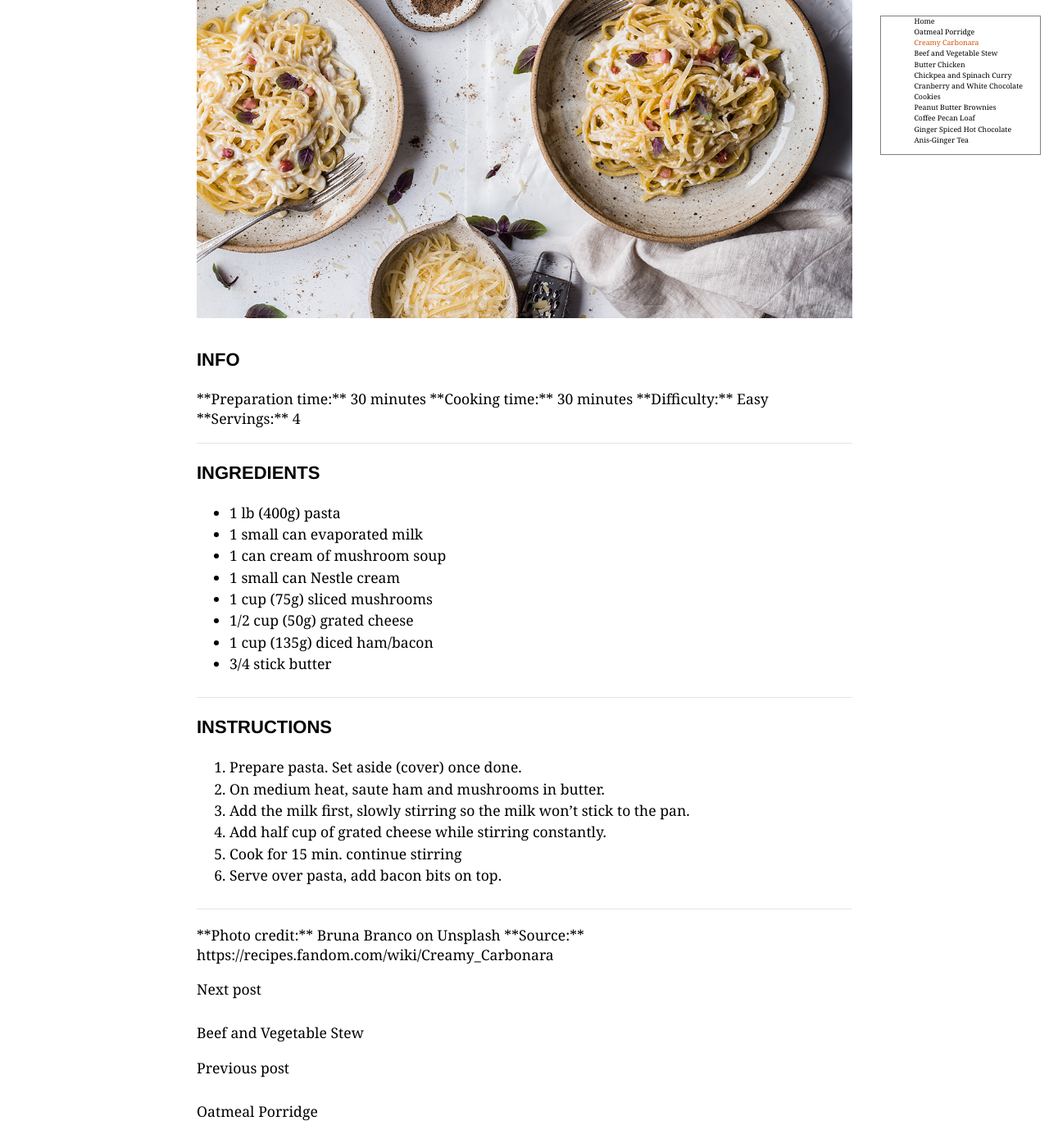
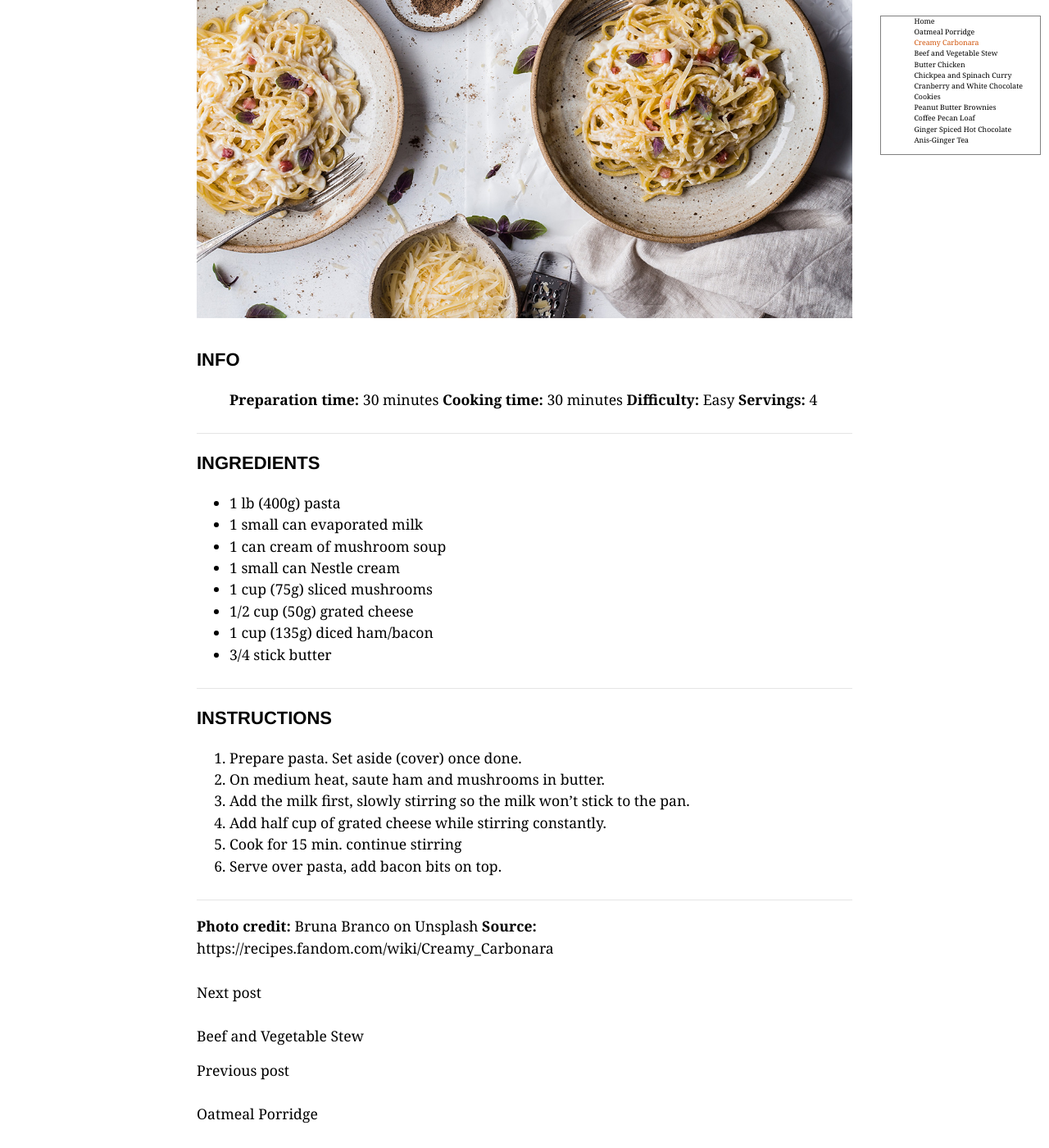
Before and after one commit to AgneteSteine/agnetesteine.github.io, a Jekyll site: the page built from _recipes/recipe3.markdown, in a window 1280 px wide and 1400 px high, scrolled down 458 px. Shown: the whole window at 82% size. Built offline with Jekyll 4.4.1, drawn with Linux system fonts in a browser that asks for light colours.

Commit message:
Block quote

```diff
--- a/_recipes/recipe3.markdown
+++ b/_recipes/recipe3.markdown
@@ -21,15 +21,12 @@ Spaghetti Carbonara is a known classic that probably many of you have ordered at
 
 
 ### INFO
-<div class="info">
-**Preparation time:** 30 minutes
 
-**Cooking time:** 30 minutes
+>**Preparation time:** 30 minutes
+>**Cooking time:** 30 minutes
+>**Difficulty:** Easy
+>**Servings:** 4
 
-**Difficulty:** Easy
-
-**Servings:** 4
-</div>
 <hr>
 
 ### INGREDIENTS
@@ -55,7 +52,6 @@ Spaghetti Carbonara is a known classic that probably many of you have ordered at
 6.	Serve over pasta, add bacon bits on top.
 
 <hr>
-<div class="credits">
+
 **Photo credit:** Bruna Branco on Unsplash
 **Source:** https://recipes.fandom.com/wiki/Creamy_Carbonara
-</div>
```
